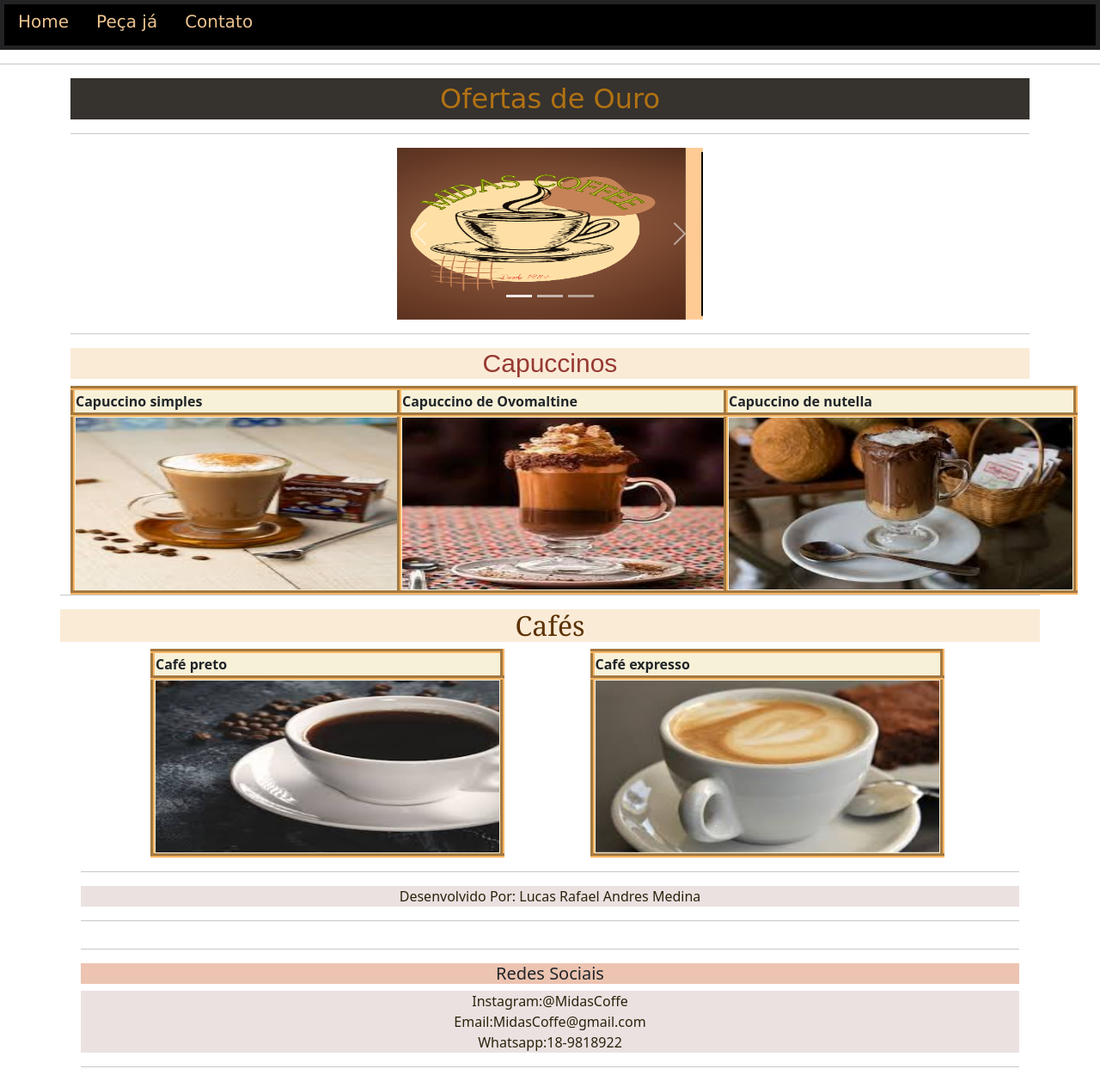
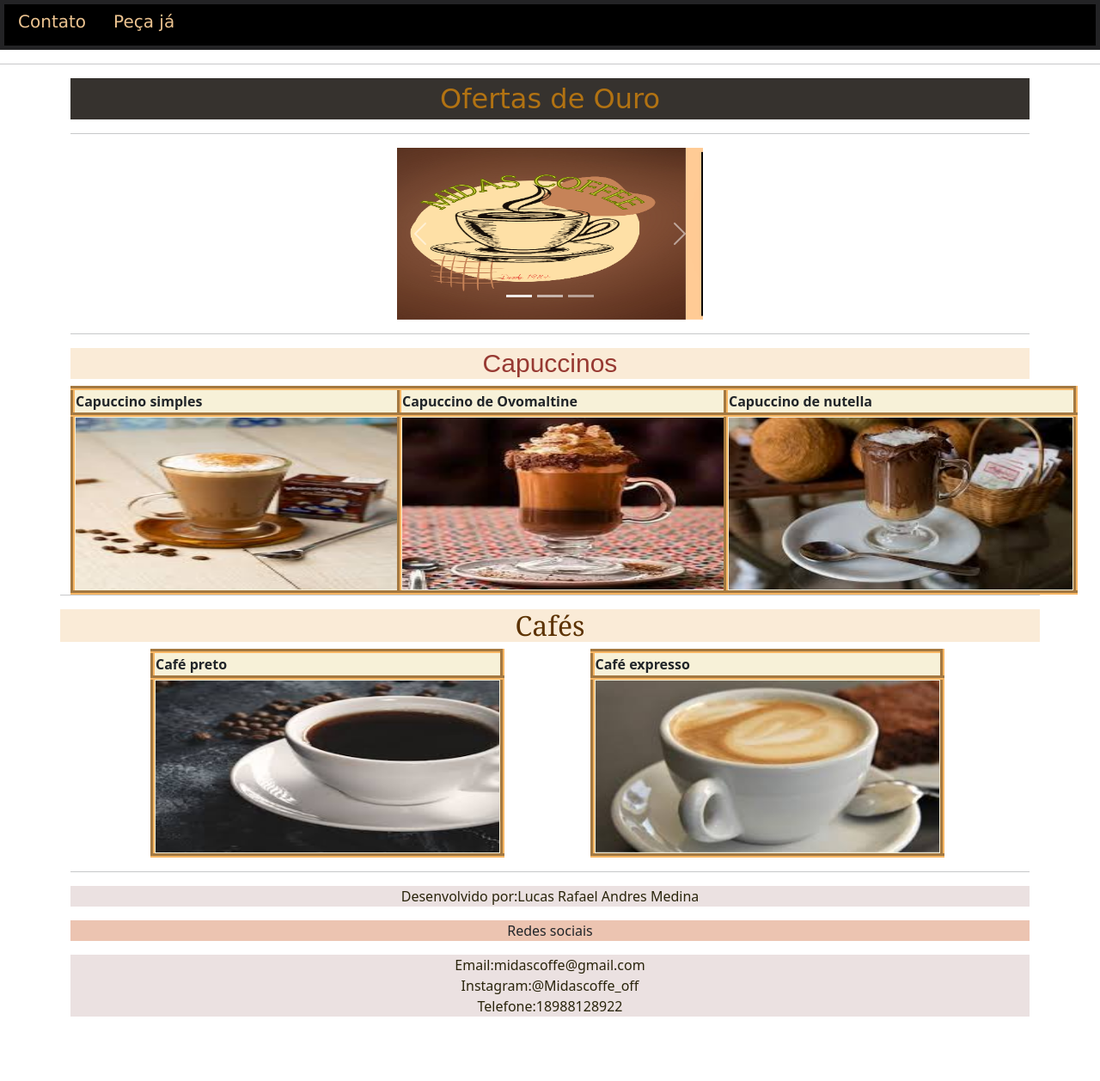
Before and after one commit to eupo12/coffeezin, a plain HTML site: page index.html in a window 1280 px wide. Shown: the whole page at 86% size. After the commit the page ends 1199 px from the top, so only its background shows below. Drawn offline with Linux system fonts and the light colour scheme.

Commit message:
Add files via upload

```diff
--- a/index.html
+++ b/index.html
@@ -15,9 +15,9 @@
      <header class="navbarr">
             <ul class="nav" class="navegacao">
   <li class="nav-item">
-    <a class="nav-link active" href="./caféGourmet.html">
+    <a class="nav-link active" href="./Contato.html">
         <h5 class="texto1">
-            Home
+            Contato
         </h5>
     </a>
   </li>
@@ -25,13 +25,6 @@
     <a class="nav-link" href="./formulario.html">
         <h5 class="texto1">
             Peça já
-        </h5>
-    </a>
-  </li>
-  <li class="nav-item">
-    <a class="nav-link active" href="./Contato.html">
-        <h5 class="texto1">
-            Contato
         </h5>
     </a>
   </li>
@@ -188,33 +181,20 @@
                         <!---
                         Rodapé
                         -->
-                        <footer>
-                          <div class="container">
-                            <div class="row">
-                              <div class="col">
-                                <hr>
-                                <p class="rodape">
-                                  Desenvolvido Por: Lucas Rafael Andres Medina
-                                  </p>
-                                  <hr>
-                              </div>
-                            </div>
-                            <div class="row">
-                              <div class="col">
-                                <hr>
-                                <h5 class="rodape2">
-                                  Redes Sociais
-                                </h5>
-                                <p  class="rodape">
-                                  Instagram:@MidasCoffe <br>
-                                  Email:MidasCoffe@gmail.com <br>
-                                  Whatsapp:18-9818922 <br>
-                                                      </p>
-                                  <hr>
-                              </div>
-                            </div>
-                          </div>
-                        </footer>
+                        <hr>
+                      <footer>
+                        <p class="rodape">
+                          Desenvolvido por:Lucas Rafael Andres Medina
+                        </p>
+                        <p class="rodape2">
+                          Redes sociais
+                        </p>
+                        <p class="rodape">
+                          Email:midascoffe@gmail.com <br>
+                          Instagram:@Midascoffe_off <br>
+                          Telefone:18988128922 <br>
+                        </p>
+                      </footer>
               <script src="./bootstrap-5.3.7-dist/js/bootstrap.min.js"></script>
     </body>
 </html>
```
